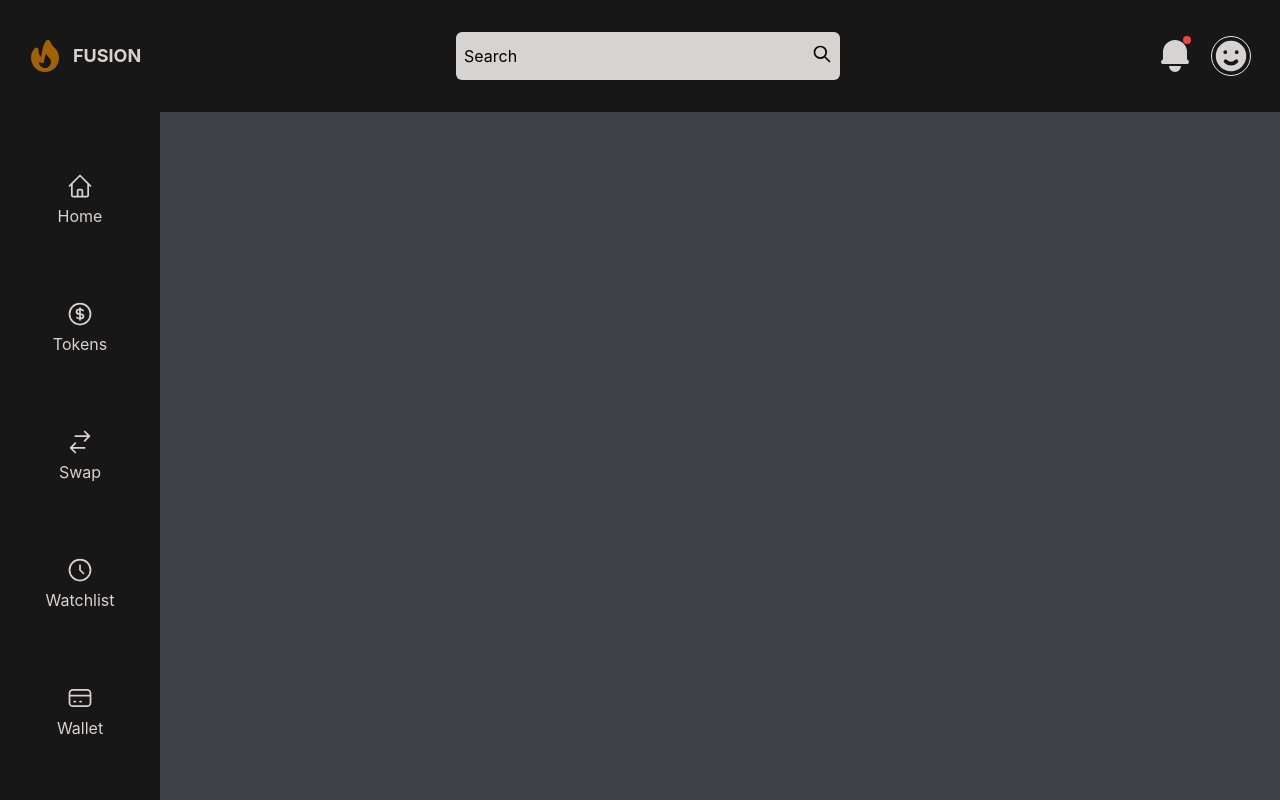
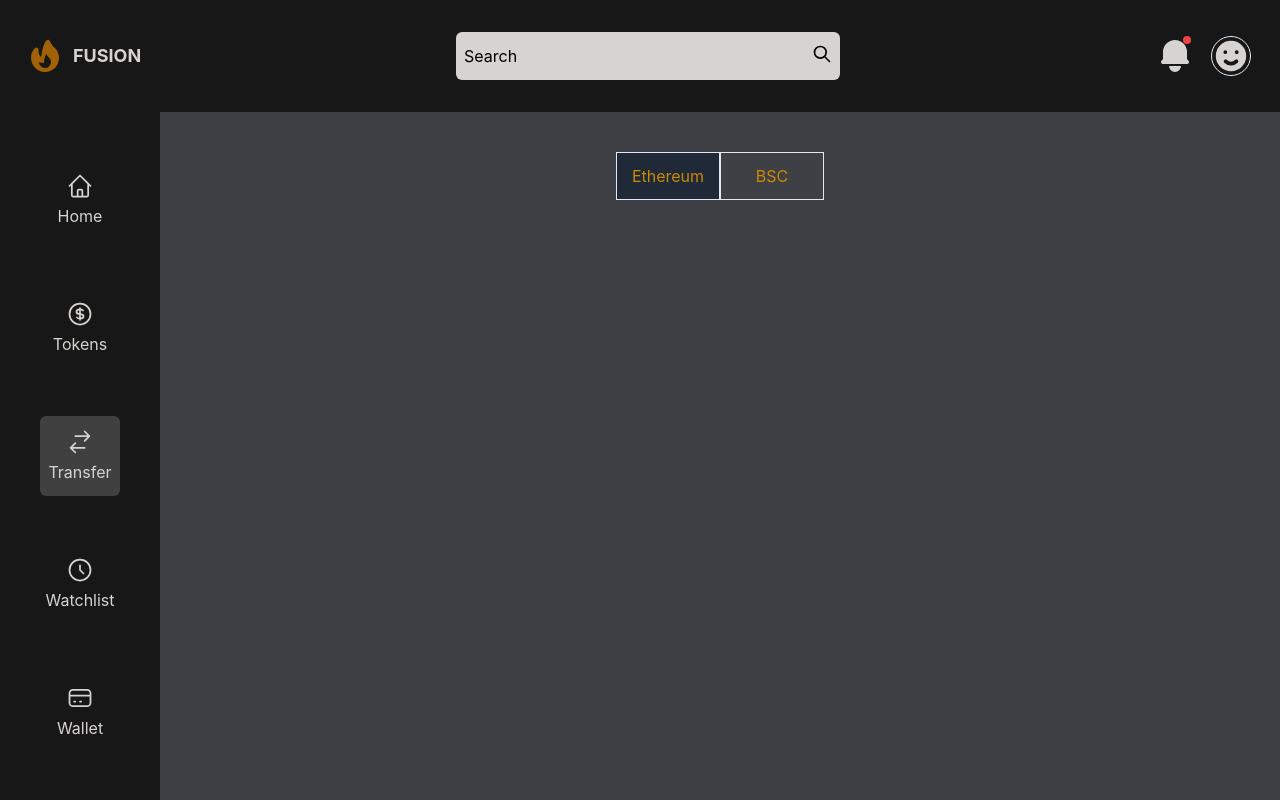
Before and after one commit to cajr11/fusion-cryptoapp-reactjs, a React (Create React App) app: page /transfer in a window 1280 px wide. Built offline with nearby package versions, Linux system fonts and the light colour scheme; no server answers.

Commit message:
transfer page chain selection tab

```diff
--- a/src/App.js
+++ b/src/App.js
@@ -3,6 +3,7 @@ import { Routes, Route } from "react-router-dom";
 import Home from "./pages/Home";
 import Tokens from "./pages/Tokens";
 import TokenDetails from "./pages/TokenDetails";
+import Transfer from "./pages/Transfer";
 
 function App() {
   return (
@@ -12,7 +13,7 @@ function App() {
             <Route path="/" element={<Home />} />
             <Route path="/tokens" element={<Tokens />} />
             <Route path="/tokens/:tokenDetails" element={<TokenDetails />}/>
-            <Route />
+            <Route path="/transfer" element={<Transfer />}/>
             <Route />
         </Routes>
       </Layout>
--- a/src/components/UI/SideBar.js
+++ b/src/components/UI/SideBar.js
@@ -15,7 +15,7 @@ const SideBar = () => {
       <ul className="flex justify-evenly items-center w-full h-20 px-2 md:flex-col md:top-16 md:h-full">
           <SideBarLink icon={<HomeIcon className="h-7 stroke-thin" />} path="/" name="Home" />
           <SideBarLink icon={<CurrencyDollarIcon className="h-7 stroke-thin" />} path="/tokens" name="Tokens" />
-          <SideBarLink icon={<SwitchHorizontalIcon className="h-7 stroke-thin" />} path="/swap" name="Swap" />
+          <SideBarLink icon={<SwitchHorizontalIcon className="h-7 stroke-thin" />} path="/transfer" name="Transfer" />
           <SideBarLink icon={<ClockIcon className="h-7 stroke-thin" />} path="/watchlist"  name="Watchlist"/>
           <SideBarLink icon={<CreditCardIcon className="h-7 stroke-thin"  />} path="/wallet" name="Wallet"/>
       </ul>
--- /dev/null
+++ b/src/components/transfer/Chain.js
@@ -0,0 +1,30 @@
+import React, { useState } from 'react';
+
+const Chain = () => {
+    const [ethActive, setEthActive] = useState(true);
+    const [bscActive, setBscActive] = useState(false);
+
+    const ethSelectedHandler = () => {
+        setBscActive(false)
+        setEthActive(true);
+    }
+
+    const bscSelectedHandler = () => {
+        setEthActive(false);
+        setBscActive(true)
+    }
+
+  return (
+    <div className='w-11/12 mx-auto mt-10 flex items-center justify-center h-12'>
+        <div className='w-52 h-full flex items-center justify-evenly'>
+            <input type="radio" name="chain" value="Ethereum" className='hidden'/>
+            <label for="ethereum" className={`${ethActive ? 'bg-gray-800' : ''} text-yellow-600 border w-1/2 text-center h-full flex items-center justify-center cursor-pointer`} onClick={ethSelectedHandler}>Ethereum</label>
+
+            <input type="radio" name="chain" value="BSC" className='hidden'/>
+            <label for="BSC" className={`${bscActive ? 'bg-gray-800' : ''} text-yellow-600 border w-1/2 text-center h-full flex items-center justify-center cursor-pointer`} onClick={bscSelectedHandler}>BSC</label>
+        </div>
+    </div>
+  )
+}
+
+export default Chain;
--- /dev/null
+++ b/src/pages/Transfer.js
@@ -0,0 +1,12 @@
+import React from 'react'
+import Chain from '../components/transfer/Chain'
+
+const Transfer = () => {
+  return (
+    <div>
+        <Chain />
+    </div>
+  )
+}
+
+export default Transfer;
```
